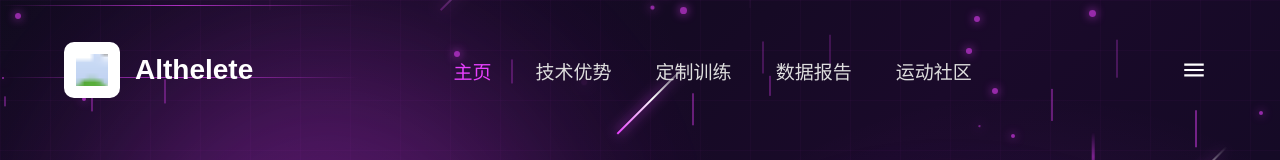
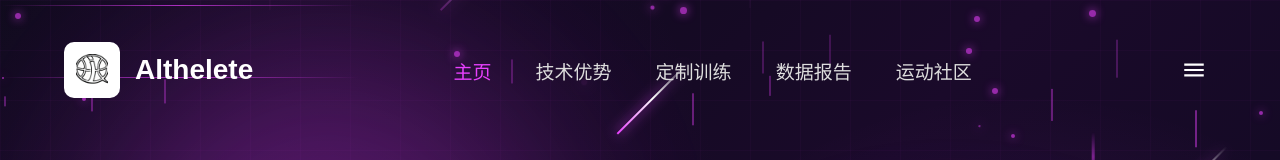
Before and after one commit to LUOYING-max/AIthelete, a plain HTML site: page index.html in a window 1280 px wide. Shown: the top 160 px of the page. Drawn offline with Linux system fonts and the light colour scheme.

Commit message:
Update index.html

```diff
--- a/index.html
+++ b/index.html
@@ -990,7 +990,7 @@
       <div class="logo-img">
        <svg viewBox="0 0 40 40" xmlns:xlink="http://www.w3.org/1999/xlink">
         <image x="-30" y="-30" width="100" height="100"
-         xlink:href="image-advantage\sb.png"  />
+         xlink:href="sb.png"  />
         </svg>
       </div>
       <div class="logo-text">Althelete</div>
```
